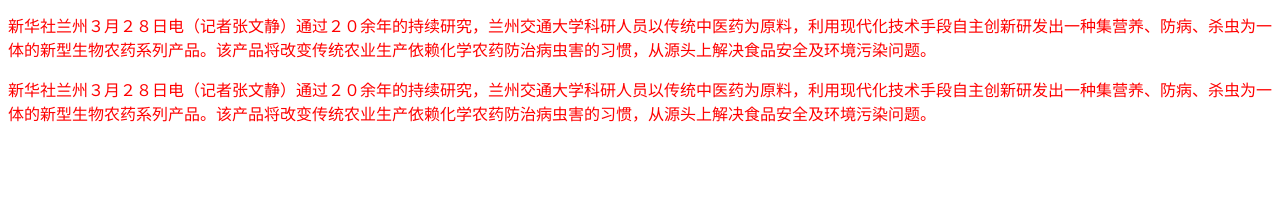
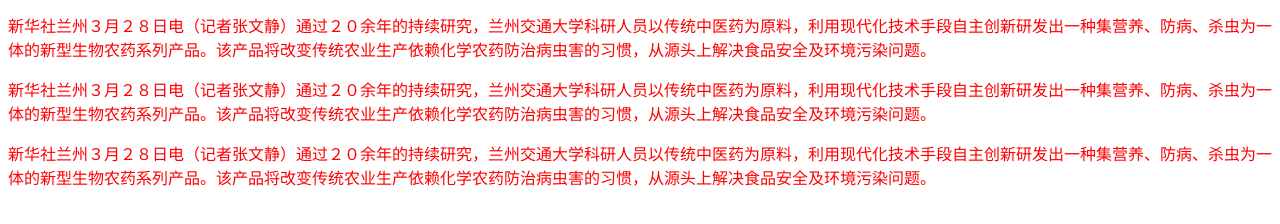
Before and after one commit to selina1234/selina1234.github.io, a plain HTML site: page index.html in a window 1280 px wide. Shown: the part 140-364 px from the top of the page. Drawn offline with Linux system fonts and the light colour scheme.

```diff
--- a/index.html
+++ b/index.html
@@ -16,6 +16,8 @@
     </p>
     <p>新华社兰州３月２８日电（记者张文静）通过２０余年的持续研究，兰州交通大学科研人员以传统中医药为原料，利用现代化技术手段自主创新研发出一种集营养、防病、杀虫为一体的新型生物农药系列产品。该产品将改变传统农业生产依赖化学农药防治病虫害的习惯，从源头上解决食品安全及环境污染问题。
     </p>
+    <p>新华社兰州３月２８日电（记者张文静）通过２０余年的持续研究，兰州交通大学科研人员以传统中医药为原料，利用现代化技术手段自主创新研发出一种集营养、防病、杀虫为一体的新型生物农药系列产品。该产品将改变传统农业生产依赖化学农药防治病虫害的习惯，从源头上解决食品安全及环境污染问题。
+    </p>
 </body>
 
 </html>
```
